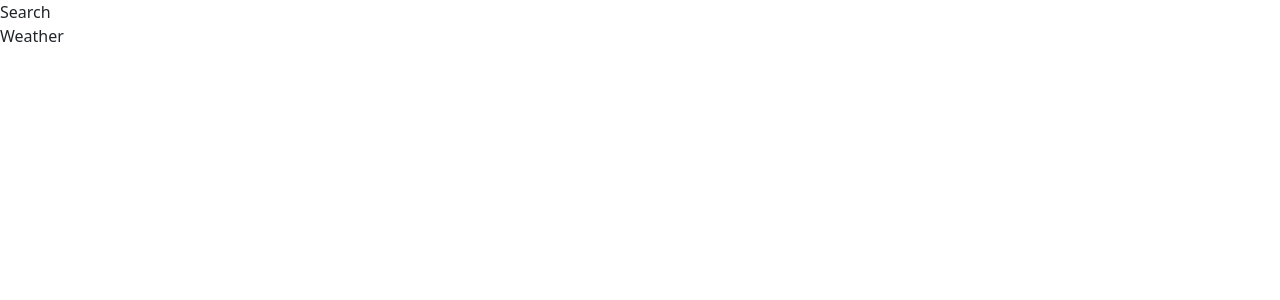
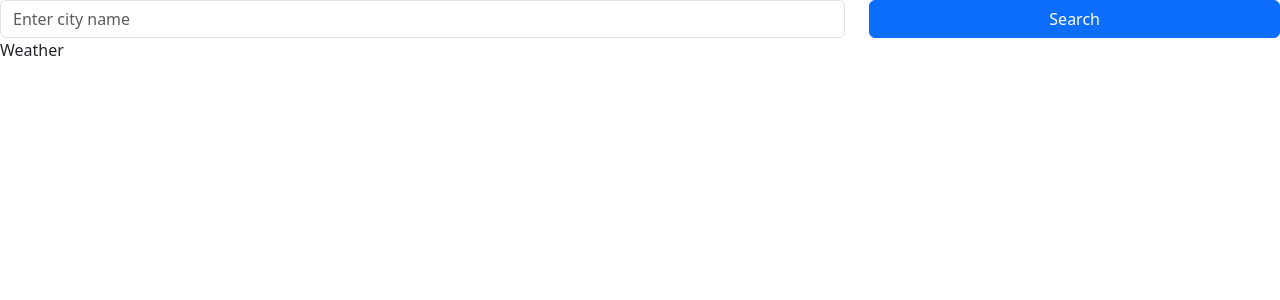
Before and after one commit to wanmuz86/react-aug-weather, a React (Vite) app: page / in a window 1280 px wide. Shown: the top 300 px of the page. Built offline with nearby package versions, Linux system fonts and the light colour scheme.

Commit message:
add ui with bootstrap for seachcomponent

```diff
--- a/src/components/Search.jsx
+++ b/src/components/Search.jsx
@@ -2,7 +2,19 @@
 
 const Search = () => {
   return (
-    <div>Search</div>
+    <div className='row'>
+        {/* 8 here means 8/12  == 2/3 */}
+        <div className='col-8'>
+        <input type="text" className='form-control form' placeholder='Enter city name' />
+
+        </div>
+        {/* 8 here means 4/12  == 1/3 */}
+        <div className='col-4'>
+            <button className='btn btn-primary' style={{width:'100%'}}>Search</button>
+
+        </div>
+
+    </div>
   )
 }
 
```
